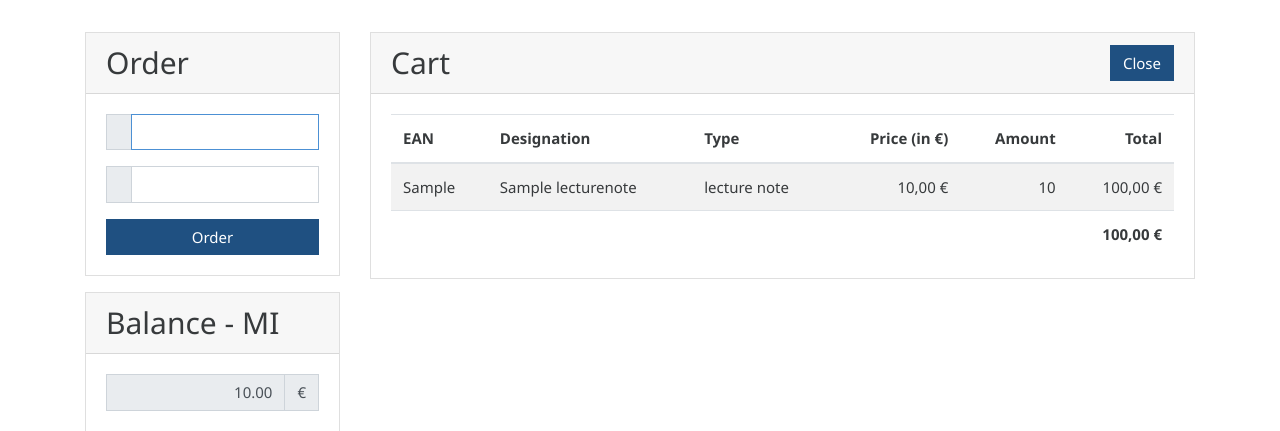
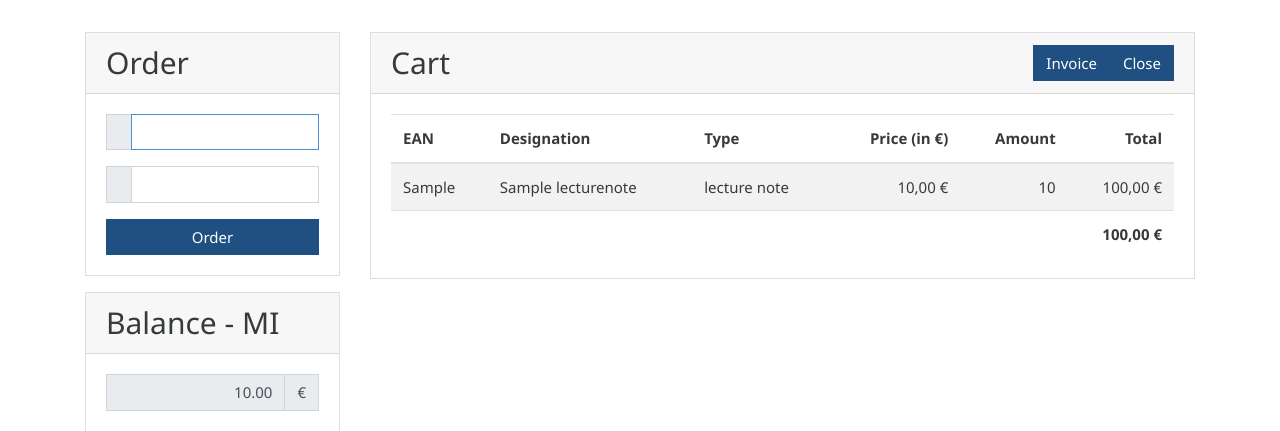
Before and after one commit to paulhfischer/skriptentool, a Django app: page /sale/ in a window 1280 px wide. Shown: the part 55-486 px from the top of the page. Run offline with Django 4.2, Linux system fonts and the light colour scheme; a user stored in the database is signed in; tables that the repository leaves empty hold one stand-in row (values such as "Sample post"); parts of the project's set-up code (start-up, migrations or seed data) failed here and were passed over; some libraries are stand-ins or nearby versions.

Commit message:
Added function to sell items per invoice

```diff
--- a/core/forms.py
+++ b/core/forms.py
@@ -45,6 +45,16 @@ class SaleForm(forms.Form):
     account_number = forms.CharField(
         required=False,
         widget=forms.TextInput(attrs={"class": "form-control"}),
+    )
+
+    address_form = forms.CharField(
+        required=False,
+        widget=forms.Textarea(
+            attrs={
+                "class": "form-control",
+                "placeholder": _("Organisation \nSuborganisation \nFull Name \nStreet Number \nPostcode City"),
+            },
+        ),
     )
 
 
--- a/core/models/cart.py
+++ b/core/models/cart.py
@@ -23,6 +23,7 @@ class Cart(models.Model):
 
     CLOSING = "closing"
     SALE = "sale"
+    INVOICE = "invoice"
 
     MI = "MI"
     CH = "CH"
@@ -60,18 +61,30 @@ class Cart(models.Model):
 
     def close(self, reason=CLOSING):
         # add sale entry to cashbook for every item in cart
-        for cart_item in CartItem.objects.filter(cart=self, location=self.vendor.default_location):
-            for _i in range(abs(cart_item.quantity)):
-                CashBookEntry.sale(
-                    self.vendor,
-                    cart_item.ean,
-                    copysign(cart_item.price_single, cart_item.quantity),
-                    self.vendor.default_location,
-                )
+        if reason == self.INVOICE:
+            for cart_item in CartItem.objects.filter(cart=self, location=self.vendor.default_location):
+                for _i in range(abs(cart_item.quantity)):
+                    CashBookEntry.sale(
+                        self.vendor,
+                        cart_item.ean,
+                        0,
+                        self.vendor.default_location,
+                    )
+        else:
+            for cart_item in CartItem.objects.filter(cart=self, location=self.vendor.default_location):
+                for _i in range(abs(cart_item.quantity)):
+                    CashBookEntry.sale(
+                        self.vendor,
+                        cart_item.ean,
+                        copysign(cart_item.price_single, cart_item.quantity),
+                        self.vendor.default_location,
+                    )
 
         # add cashbookentry and end shift if cart is closed
         if reason == self.SALE and self.total != 0:
             Balance.add_temp(self.vendor, Balance.objects.filter(location=self.vendor.default_location).latest("time").amount + self.total, False, self.vendor.default_location)
+        elif reason == self.INVOICE and self.total != 0:
+            Balance.add_temp(self.vendor, Balance.objects.filter(location=self.vendor.default_location).latest("time").amount, False, self.vendor.default_location)
         elif reason == self.CLOSING:
             Balance.add_closing(self.vendor, Balance.objects.filter(location=self.vendor.default_location).latest("time").amount + self.total, self.vendor.default_location)
             Shift.end_shift(self.vendor, self.vendor.default_location)
@@ -180,11 +193,13 @@ class CartItem(models.Model):
     LECTURENOTE = "lecturenote"
     PRINTINGQUOTA = "printingquota"
     DEPOSIT = "deposit"
+    LABCOAT = "labcaot"
 
     TYPES = [
         (LECTURENOTE, _("lecture note")),
         (PRINTINGQUOTA, _("printing quota")),
         (DEPOSIT, pgettext_lazy("security deposit", "deposit")),
+        (LABCOAT, _("labcoat")),
     ]
 
     MI = "MI"
--- a/core/views/sale.py
+++ b/core/views/sale.py
@@ -1,7 +1,17 @@
+import csv
+from io import StringIO
+from datetime import datetime
+from django.conf import settings
 from django.core.exceptions import ObjectDoesNotExist
+from django.core.mail import EmailMessage
+from django.core.mail import send_mail
 from django.http import Http404
 from django.shortcuts import render
+from django.template.loader import render_to_string
 from django.utils import timezone
+from django.utils import translation
+from django.utils.text import capfirst
+from django.utils.text import format_lazy
 from django.utils.translation import gettext_lazy as _
 
 from core.forms import SaleForm
@@ -47,7 +57,7 @@ def sale(request):
         remove_old_deposit_number
     ) = (
         new_deposit_number
-    ) = add_quota_ean = remove_quota_ean = new_account_balance = product_ean = qpilot = None
+    ) = invoice_request = add_quota_ean = remove_quota_ean = new_account_balance = product_ean = qpilot = None
 
     # permissions for front- and backend-check
     can_count = not Balance.objects.filter(location=location).latest("time").counted and empty
@@ -69,6 +79,17 @@ def sale(request):
     action_order = "order" in request.POST and form.is_valid()
     action_has_deposit = "has_deposit" in request.POST and request.POST["has_deposit"]
     action_add_deposit = "add_deposit" in request.POST and request.POST["add_deposit"]
+    #action_invoice = ("invoice" in request.POST and request.POST["invoice"] and form.is_valid() and form.cleaned_data["address_form"])
+    action_invoice = (
+        "invoice" in request.POST
+        and request.POST["invoice"]
+        and form.is_valid()
+        and form.cleaned_data["address_form"]
+    )
+    action_invoice_form = (
+        "invoice_form" in request.POST
+        and request.POST["invoice_form"]
+    )
     action_remove_deposit = (
         "remove_deposit" in request.POST
         and request.POST["remove_deposit"]
@@ -106,6 +127,57 @@ def sale(request):
         try:
             User.objects.get(username=request.POST["next"]).cart.close(reason="sale")
             Cart(vendor=User.objects.get(username=request.POST["next"]), location=location).save()
+        except ObjectDoesNotExist:
+            pass
+
+    #trigger invoice address form
+    elif can_next and action_invoice_form:
+        try:
+            invoice_request=True
+        except ObjectDoesNotExist:
+            pass
+
+    #close cart, but with invoice and open next
+    elif can_next and action_invoice:
+        try:
+            address=form.cleaned_data["address_form"]
+            date=datetime.today().strftime('%Y-%m-%d')
+            vendor=User.objects.get(username=request.POST["invoice"])
+
+            csvfile = StringIO()
+            writer = csv.writer(csvfile)
+            writer.writerow(
+                [
+                    _("Information"),
+                    _("Amount"),
+                    _("Unitprice"),
+                    _("MwSt"),
+                    _("Total"),
+                ],
+            )
+            for cart_item in CartItem.objects.filter(cart=cart, location=location):
+                writer.writerow(
+                    [
+                        get_type(cart_item) + " " + cart_item.name,
+                        cart_item.quantity,
+                        cart_item.price_single,
+                        "19",
+                        cart_item.price_total,
+                    ],
+                )
+
+            cart.close(reason="invoice")
+            Cart(vendor=vendor, location=location).save()
+
+            with translation.override(settings.LANGUAGE_CODE):
+                email = EmailMessage(
+                        format_lazy("[Skriptentool] {}", capfirst(_("invoice"))),
+                        render_to_string("core/mail/invoice.txt", {"address": address, "date": str(date), "vendor": vendor}),
+                        settings.DEFAULT_FROM_EMAIL,
+                        settings.FINANCE_EMAILS,
+                    )
+                email.attach('invoice.csv', csvfile.getvalue(), 'text/csv')
+                email.send()
         except ObjectDoesNotExist:
             pass
 
@@ -293,6 +365,7 @@ def sale(request):
         "remove_old_deposit_ean": remove_old_deposit_ean,
         "remove_old_deposit_number": remove_old_deposit_number,
         "new_deposit_number": new_deposit_number,
+        "invoice_request": invoice_request,
         "remove_quota_ean": remove_quota_ean,
         "add_quota_ean": add_quota_ean,
         "new_account_balance": new_account_balance,
--- a/templates/core/sale/popups.html
+++ b/templates/core/sale/popups.html
@@ -289,3 +289,63 @@
     </div>
 </div>
 {% endif %}
+
+{% if invoice_request %}
+{# popup for entering invoice address #}
+<script>
+    $(window).on('load', () => {
+        $('#InvoiceAddressModal').modal({
+            backdrop: 'static',
+            keyboard: false,
+        });
+    });
+</script>
+<div
+    class="modal fade"
+    id="InvoiceAddressModal"
+    tabindex="-1"
+    role="dialog"
+>
+    <div
+        class="modal-dialog"
+        role="document"
+    >
+        <div class="modal-content">
+            <div class="modal-header">
+                <h2 class="modal-title">
+                    {% trans 'Enter invoice address' %}
+                </h2>
+                <button
+                    type="button"
+                    class="close"
+                    data-dismiss="modal"
+                    aria-label="Close"
+                >
+                    <i class="fas fa-times"></i>
+                </button>
+            </div>
+            <div class="modal-body">
+                <form method="post">
+                    {% csrf_token %}
+
+                    <div class="row">
+                        <div class="col-6">
+                            {{ form.address_form }}
+                        </div>
+                        <div class="col-6">
+                            <button
+                                type="submit"
+                                name="invoice"
+                                value="{{ user }}"
+                                class="btn btn-primary btn-block"
+                            >
+                                {% trans 'confirm'|capfirst %}
+                            </button>
+                        </div>
+                    </div>
+                </form>
+            </div>
+        </div>
+    </div>
+</div>
+{% endif %}
--- a/templates/core/sale/sale_process.html
+++ b/templates/core/sale/sale_process.html
@@ -12,12 +12,28 @@
                 {% csrf_token %}
 
                 <button
+					type="submit"
+					name="next"
+					class="btn btn-primary btn-block"
+					value="{{ user }}"
+				>
+					{% trans 'close'|capfirst %}
+				</button>
+			</form>
+
+			<form
+                method="post"
+                class="float-right my-auto"
+            >
+                {% csrf_token %}
+
+				<button
                     type="submit"
-                    name="next"
+                    name="invoice_form"
                     class="btn btn-primary btn-block"
                     value="{{ user }}"
                 >
-                    {% trans 'close'|capfirst %}
+                    {% trans 'invoice'|capfirst %}
                 </button>
             </form>
             {% endif %}
```
